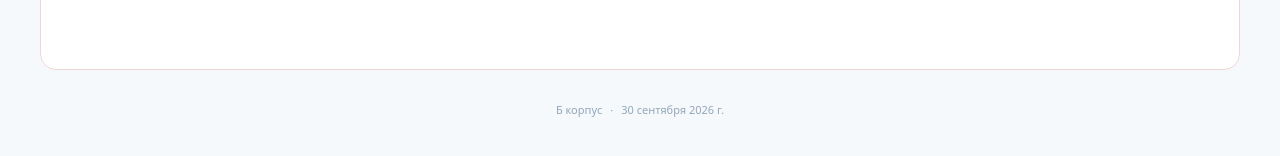
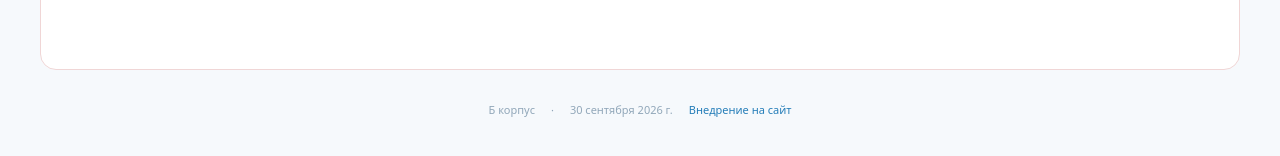
Before and after one commit to VITS-AdvancedProgers/free-classroom-search, a Next.js app: page / in a window 1280 px wide. Shown: the part 412-568 px from the top of the page. Built offline with nearby package versions, Linux system fonts and the light colour scheme; no server answers.

Commit message:
Add: В футере добавлена ссылка - Внедрение на сайт

```diff
--- a/app/components/DateSelector.tsx
+++ b/app/components/DateSelector.tsx
@@ -287,7 +287,7 @@ export default function DateSelector({
               );
 
               return (
-                <button key={toDateString(calendarDate)} type="button" disabled={isDisabled} onClick={() => selectDate(calendarDate)} className="relative flex h-10 items-center justify-center rounded-xl sm:h-11 min-[1800px]:h-12">
+               <button key={toDateString(calendarDate)} type="button" disabled={isDisabled} onClick={() => selectDate(calendarDate)} style={isSunday ? { cursor: "default" } : isPast ? { cursor: "not-allowed" } : { cursor: "pointer" }} className={`relative flex h-10 items-center justify-center rounded-xl sm:h-11 min-[1800px]:h-12 ${isSunday ? "!cursor-default" : isPast ? "!cursor-not-allowed" : "cursor-pointer"}`}>
                   <span className={`flex h-9 w-9 items-center justify-center rounded-xl text-[12px] transition sm:h-10 sm:w-10 sm:text-[13px] min-[1800px]:h-11 min-[1800px]:w-11 min-[1800px]:text-[14px] ${selected && !isDisabled ? "bg-[#1d78c8] font-semibold text-white shadow-sm" : isToday && !isDisabled ? "border border-[#365873] bg-white font-medium text-[#365873]" : isDisabled ? "cursor-not-allowed text-[#d2dbe1]" : currentMonth ? "text-[#365873] hover:bg-[#f1f8fc] hover:text-[#1d78c8]" : "text-[#cbd5dc]"}`}>
                     {calendarDate.getDate()}
                   </span>
--- a/app/page.tsx
+++ b/app/page.tsx
@@ -57,6 +57,31 @@ export default function Home() {
   const [viewLoaded, setViewLoaded] = useState(false);
   const [now, setNow] = useState(() => new Date());
   const [clockReady, setClockReady] = useState(false);
+  const [showEmbedModal, setShowEmbedModal] = useState(false);
+  const [copiedEmbedCode, setCopiedEmbedCode] = useState(false);
+  const [isEmbedMode, setIsEmbedMode] = useState(false);
+
+  useEffect(() => {
+    const params = new URLSearchParams(window.location.search);
+    setIsEmbedMode(params.get("embed") === "1");
+  }, []);
+
+  const embedUrl =
+    typeof window !== "undefined"
+      ? `${window.location.origin}${window.location.pathname}?embed=1`
+      : "";
+
+  const embedCode = `<iframe src="${embedUrl}" width="100%" height="700" style="border:0;border-radius:12px;" loading="lazy" title="Расписание свободных аудиторий"></iframe>`;
+
+  async function copyEmbedCode() {
+    try {
+      await navigator.clipboard.writeText(embedCode);
+      setCopiedEmbedCode(true);
+      window.setTimeout(() => setCopiedEmbedCode(false), 2000);
+    } catch {
+      setCopiedEmbedCode(false);
+    }
+  }
 
   useEffect(() => {
     const savedView = localStorage.getItem("rooms-view");
@@ -139,7 +164,6 @@ export default function Home() {
     return rooms
       .filter((room) => {
         const roomFloor = room.number.match(/-(\d)/)?.[1];
-
         return floor === "all" || roomFloor === floor;
       })
       .sort((a, b) =>
@@ -217,13 +241,7 @@ export default function Home() {
             const isSelected = period === index;
 
             return (
-              <button
-                key={item.name}
-                type="button"
-                onClick={() => setPeriod(index)}
-                aria-pressed={isSelected}
-                className={`relative flex min-h-[64px] flex-col justify-center rounded-xl border px-4 py-3 text-left transition min-[1800px]:min-h-[76px] min-[1800px]:rounded-2xl min-[1800px]:border-[1.5px] min-[1800px]:px-5 min-[1800px]:py-4 ${isCurrent ? "border-[#26a65b] shadow-[0_0_0_2px_#26a65b]" : "border-[#dce8f1]"} ${isSelected ? "bg-[#eaf5ff] shadow-sm" : "bg-white hover:border-[#b7d7ed] hover:bg-[#fbfdff]"}`}
-              >
+              <button key={item.name} type="button" onClick={() => setPeriod(index)} aria-pressed={isSelected} className={`relative flex min-h-[64px] flex-col justify-center rounded-xl border px-4 py-3 text-left transition min-[1800px]:min-h-[76px] min-[1800px]:rounded-2xl min-[1800px]:border-[1.5px] min-[1800px]:px-5 min-[1800px]:py-4 ${isCurrent ? "border-[#26a65b] shadow-[0_0_0_2px_#26a65b]" : "border-[#dce8f1]"} ${isSelected ? "bg-[#eaf5ff] shadow-sm" : "bg-white hover:border-[#b7d7ed] hover:bg-[#fbfdff]"}`}>
                 {isCurrent && (
                   <span className="absolute right-3 top-3 h-2.5 w-2.5 rounded-full bg-[#26a65b] shadow-[0_0_0_3px_rgba(38,166,91,0.12)] min-[1800px]:right-5 min-[1800px]:top-5 min-[1800px]:h-3.5 min-[1800px]:w-3.5" title="Текущая пара" aria-label="Текущая пара" />
                 )}
@@ -248,15 +266,9 @@ export default function Home() {
           <div className="flex items-center justify-between gap-3 lg:justify-end min-[1800px]:gap-6">
             <div className="flex items-center gap-2 whitespace-nowrap text-[11px] font-medium text-[#64819b] min-[1800px]:gap-3 min-[1800px]:text-[14px]">
               <span className="h-1.5 w-1.5 rounded-full bg-[#26a65b] min-[1800px]:h-2.5 min-[1800px]:w-2.5" />
-
               {isScheduleReady ? `${freeCount} свободно` : "Загрузка"}
-
-              <span className="text-[#c7d4de]">
-                ·
-              </span>
-
+              <span className="text-[#c7d4de]">·</span>
               <span className="h-1.5 w-1.5 rounded-full bg-[#d93636] min-[1800px]:h-2.5 min-[1800px]:w-2.5" />
-
               {isScheduleReady ? `${busyCount} занято` : ""}
             </div>
 
@@ -300,22 +312,53 @@ export default function Home() {
               На выбранном этаже аудитории не найдены.
             </div>
           ) : (
-            <RoomGrid
-              rooms={visibleRooms}
-              period={period + 1}
-              view={view}
-              weeklySchedule={weeklySchedule}
-              date={date}
-              weekType={weekType}
-            />
+            <RoomGrid rooms={visibleRooms} period={period + 1} view={view} weeklySchedule={weeklySchedule} date={date} weekType={weekType} />
           )}
         </div>
 
-        <footer className="flex items-center justify-center gap-2 px-4 py-8 text-[11px] text-[#91a7b9] sm:px-7 lg:px-10 min-[1800px]:gap-3 min-[1800px]:px-12 min-[1800px]:py-6 min-[1800px]:text-[13px]">
-          <span>Б корпус</span>
-          <span>·</span>
-          <span>{formattedDate}</span>
-        </footer>
+        {!isEmbedMode && (
+          <footer className="flex flex-col items-center justify-center gap-3 px-4 py-8 text-[11px] text-[#91a7b9] sm:flex-row sm:gap-4 sm:px-7 lg:px-10 min-[1800px]:gap-5 min-[1800px]:px-12 min-[1800px]:py-6 min-[1800px]:text-[13px]">
+            <span>Б корпус</span>
+            <span className="hidden sm:inline">·</span>
+            <span>{formattedDate}</span>
+            <button type="button" onClick={() => setShowEmbedModal(true)} className="font-medium text-[#247db8] transition hover:text-[#125b91] hover:underline">
+              Внедрение на сайт
+            </button>
+          </footer>
+        )}
+
+        {showEmbedModal && (
+          <div className="fixed inset-0 z-[100] flex items-center justify-center bg-[rgba(18,52,81,0.4)] p-4 backdrop-blur-sm" onClick={() => setShowEmbedModal(false)}>
+            <div className="w-full max-w-[560px] rounded-2xl border border-[#dce8f1] bg-white p-5 shadow-2xl sm:p-7" onClick={(event) => event.stopPropagation()}>
+              <div className="mb-2 flex items-start justify-between gap-4">
+                <div>
+                  <h2 className="text-xl font-bold text-[#12395e]">Внедрение на сайт</h2>
+                  <p className="mt-2 text-sm leading-6 text-[#7890a5]">
+                    Скопируйте HTML-код и вставьте его на страницу своего сайта. Расписание будет загружаться с актуальными данными.
+                  </p>
+                </div>
+                <button type="button" onClick={() => setShowEmbedModal(false)} className="flex h-9 w-9 shrink-0 items-center justify-center rounded-lg text-xl text-[#7893aa] hover:bg-[#f1f7fb]" aria-label="Закрыть">
+                  ×
+                </button>
+              </div>
+
+              <label className="mt-5 block text-xs font-semibold text-[#64819b]">
+                HTML-код для вставки
+              </label>
+
+              <textarea readOnly value={embedCode} onFocus={(event) => event.currentTarget.select()} className="mt-2 min-h-[125px] w-full resize-y rounded-xl border border-[#dce8f1] bg-[#f6f9fc] p-3 font-mono text-xs leading-5 text-[#315773] outline-none focus:border-[#8bc4ed]" />
+
+              <div className="mt-4 flex flex-col-reverse gap-2 sm:flex-row sm:justify-end">
+                <button type="button" onClick={() => setShowEmbedModal(false)} className="rounded-xl border border-[#dce8f1] px-4 py-3 text-sm font-medium text-[#64819b] hover:bg-[#f6f9fc]">
+                  Закрыть
+                </button>
+                <button type="button" onClick={copyEmbedCode} className="rounded-xl bg-[#1683d8] px-5 py-3 text-sm font-semibold text-white transition hover:bg-[#126eb7]">
+                  {copiedEmbedCode ? "Код скопирован" : "Скопировать код"}
+                </button>
+              </div>
+            </div>
+          </div>
+        )}
       </section>
     </main>
   );
```
